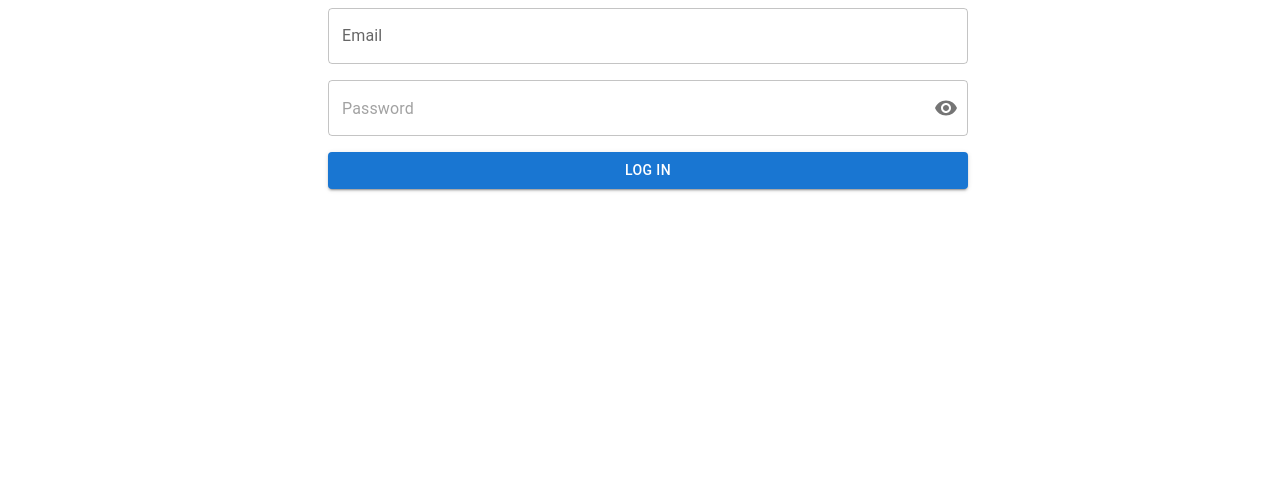
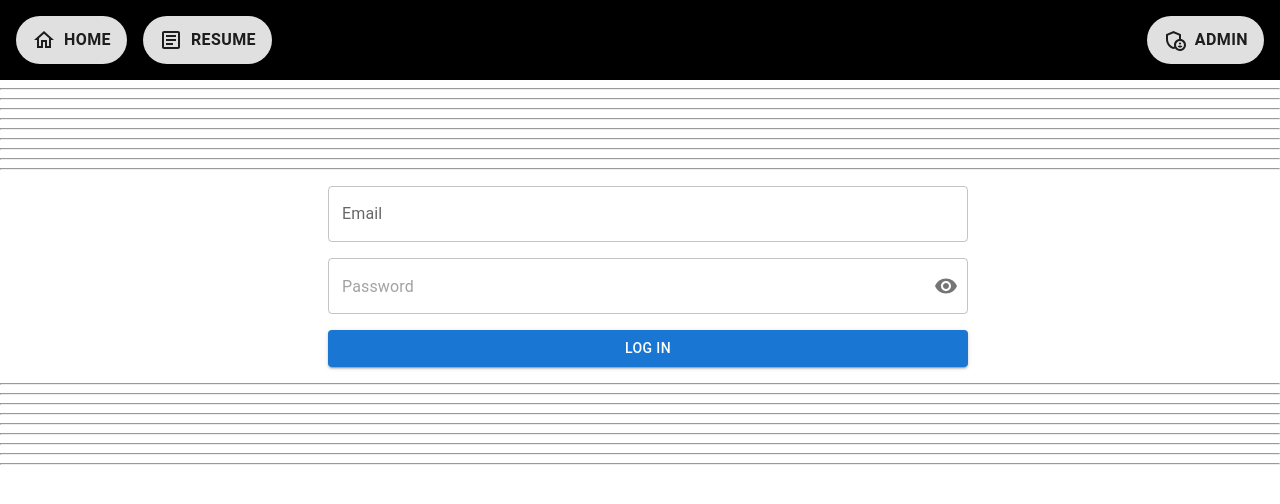
Before and after one commit to OTTTO/personal-website, a React (Create React App) app: page /admin in a window 1280 px wide. Shown: the top 504 px of the page. Built offline with nearby package versions, Linux system fonts and the light colour scheme; no server answers.

Commit message:
PWRX-31: Add admin to menu, rename theme, worm on home page

```diff
--- a/src/components/Menu.tsx
+++ b/src/components/Menu.tsx
@@ -1,18 +1,26 @@
-import { ArticleOutlined, HomeTwoTone } from "@mui/icons-material";
+import {
+  AdminPanelSettingsOutlined,
+  ArticleOutlined,
+  HomeOutlined,
+} from "@mui/icons-material";
 import { Box, Fab, Stack, Typography } from "@mui/material";
 
 export function Menu({ backgroundColor }) {
   return (
-    <Box>
-      <Stack
-        direction="row"
+    <Box
       sx={{
         backgroundColor: { backgroundColor },
-          "padding-left": "1rem",
+        padding: "0rem 0rem 1rem 1rem",
       }}
     >
-        <Fab variant="extended" href="/" sx={{ margin: "1rem 1rem 0rem 0rem" }}>
-          <HomeTwoTone sx={{ mr: 1 }} />
+      <Stack direction="row">
+        <Stack direction="row">
+          <Fab
+            variant="extended"
+            href="/"
+            sx={{ margin: "1rem 1rem 0rem 0rem" }}
+          >
+            <HomeOutlined sx={{ mr: 1 }} />
             <Typography variant="h6">HOME</Typography>
           </Fab>
           <Fab
@@ -24,6 +32,23 @@ export function Menu({ backgroundColor }) {
             <Typography variant="h6">RESUME</Typography>
           </Fab>
         </Stack>
+        <Stack
+          direction="row"
+          sx={{
+            justifyContent: "flex-end",
+            width: "100%",
+          }}
+        >
+          <Fab
+            variant="extended"
+            href="/admin"
+            sx={{ margin: "1rem 1rem 0rem 0rem" }}
+          >
+            <AdminPanelSettingsOutlined sx={{ mr: 1 }} />
+            <Typography variant="h6">ADMIN</Typography>
+          </Fab>
+        </Stack>
+      </Stack>
     </Box>
   );
 }
--- /dev/null
+++ b/src/hooks/useWindowDimensions.tsx
@@ -0,0 +1,26 @@
+import { useState, useEffect } from "react";
+
+function getWindowDimensions() {
+  const { innerWidth: width, innerHeight: height } = window;
+  return {
+    width,
+    height,
+  };
+}
+
+export default function useWindowDimensions() {
+  const [windowDimensions, setWindowDimensions] = useState(
+    getWindowDimensions()
+  );
+
+  useEffect(() => {
+    function handleResize() {
+      setWindowDimensions(getWindowDimensions());
+    }
+
+    window.addEventListener("resize", handleResize);
+    return () => window.removeEventListener("resize", handleResize);
+  }, []);
+
+  return windowDimensions;
+}
--- a/src/pages/Home/Home.tsx
+++ b/src/pages/Home/Home.tsx
@@ -1,27 +1,60 @@
 import { ThemeProvider, Typography } from "@mui/material";
-import resumeTheme from "themes/resumeTheme";
 import { Menu } from "components/Menu";
-import { Box } from "@mui/system";
+import { Box, Stack } from "@mui/system";
+import mainTheme from "themes/mainTheme";
+import angel from "images/angel.jpeg";
+import useWindowDimensions from "hooks/useWindowDimensions";
 
 export function Home() {
   const intro = `I've been a professional software developer since 2016. I started learning
     a couple of years before that by reading books and doing code challenges.
+    Although I did eventually end up getting a bachelors in CS,
     I pride myself on being self taught because to me the discipline of
     software development is an iterative process of teaching one's self as you
     build project after project. Being in consulting, it is not very often
-that I face the same technology stack that I have worked with previously so
+    that I face the exact same technology stack that I have worked with previously so
     I am grateful that I have cultivated the ability to learn on the fly. I
     enjoy helping others get started in their programming careers as well as
     pairing with fellow developers both inside and outside of work. If you'd
-like to contact me for any reason you can reach me at
-contact.dylan.beckwith@gmail.com`;
+    like to contact me for any reason you can reach me at contact.dylan.beckwith@gmail.com`;
+
+  const websiteInfo = `This website was built from the ground up with NodeJS, GraphQL, Postgres, and React.
+    It currently serves as a personal resume and portfolio,
+    but it is also a CMS behind the scenes which I use to administer changes to the frontend`;
+  const { height, width } = useWindowDimensions();
   return (
-    <ThemeProvider theme={resumeTheme}>
+    <ThemeProvider theme={mainTheme}>
       <Menu backgroundColor="black" />
-      <Box sx={{ backgroundColor: "black" }}>
+      <Box sx={{ backgroundColor: "black", height: "100vh" }}>
+        {width < 675 && (
+          <Box margin="0 auto" sx={{ padding: "2rem 0rem 0rem 2rem" }}>
+            <img src={angel} alt="Angel's Landing" width="80%"></img>
+          </Box>
+        )}
+        <Stack direction="row" sx={{ padding: "2rem 0rem 0rem 2rem" }}>
+          {width > 675 && (
+            <img
+              src={angel}
+              alt="Angel's Landing"
+              width="40%"
+              height="80%"
+            ></img>
+          )}
+          <Stack
+            direction="column"
+            width={width > 675 ? "90%" : "55%"}
+            padding="0rem 0rem 0rem 1rem"
+          >
             <Typography variant="h5" color="white">
               {intro}
             </Typography>
+            <br></br>
+            <br></br>
+            <Typography variant="h5" color="white">
+              {websiteInfo}
+            </Typography>
+          </Stack>
+        </Stack>
       </Box>
     </ThemeProvider>
   );
--- a/src/pages/Login/AdminLogin.tsx
+++ b/src/pages/Login/AdminLogin.tsx
@@ -8,10 +8,13 @@ import {
   InputAdornment,
   InputLabel,
   OutlinedInput,
+  ThemeProvider,
 } from "@mui/material";
 import { Stack } from "@mui/system";
+import { Menu } from "components/Menu";
 import { ADMIN_LOGIN } from "queries/adminLogin";
 import React from "react";
+import mainTheme from "themes/mainTheme";
 
 interface LoginForm {
   email: string;
@@ -63,7 +66,12 @@ function AdminLogin() {
   };
 
   return (
-    <Box sx={{ margin: "auto", width: "50%" }}>
+    <ThemeProvider theme={mainTheme}>
+      <Menu backgroundColor="black"></Menu>
+      {new Array(9).fill(true).map((el, idx) => (
+        <hr key={idx}></hr>
+      ))}
+      <Box sx={{ margin: "0 auto", width: "50%" }}>
         <Stack direction="column">
           <FormControl sx={{ m: 1, width: "40rem" }} variant="outlined">
             <InputLabel htmlFor="outlined-adornment-password">Email</InputLabel>
@@ -109,6 +117,10 @@ function AdminLogin() {
           </Button>
         </Stack>
       </Box>
+      {new Array(9).fill(true).map((el, idx) => (
+        <hr key={idx}></hr>
+      ))}
+    </ThemeProvider>
   );
 }
 
--- a/src/pages/Resume/Resume.tsx
+++ b/src/pages/Resume/Resume.tsx
@@ -13,7 +13,7 @@ import {
   AccordionDetails,
   Divider,
 } from "@mui/material";
-import resumeTheme from "themes/resumeTheme";
+import mainTheme from "themes/mainTheme";
 import reactIcon from "images/reactjs-icon.svg";
 import nodeIcon from "images/nodejs-icon.svg";
 import graphQlIcon from "images/graphql-icon.svg";
@@ -26,8 +26,6 @@ import {
   GitHub,
   MailOutline,
   RemoveCircle,
-  HomeTwoTone,
-  ArticleOutlined,
 } from "@mui/icons-material";
 import { v4 as uuid } from "uuid";
 import { Menu } from "components/Menu";
@@ -361,7 +359,7 @@ export function Resume() {
   if (error) return <p>Error : {error.message}</p>;
 
   return (
-    <ThemeProvider theme={resumeTheme}>
+    <ThemeProvider theme={mainTheme}>
       <Menu backgroundColor="black" />
       <Box
         padding="1rem 0rem 1rem 0rem"
--- /dev/null
+++ b/src/themes/mainTheme.tsx
@@ -0,0 +1,48 @@
+import { createTheme } from "@mui/material";
+
+const mainTheme = createTheme();
+
+mainTheme.typography.h1 = {
+  fontSize: "2.2rem",
+  fontWeight: "normal",
+  "@media (min-width:735px)": {
+    fontSize: "3.5rem",
+  },
+  "@media (min-width:1035px)": {
+    fontSize: "5rem",
+  },
+};
+
+mainTheme.typography.h3 = {
+  fontSize: "1.5rem",
+  fontWeight: "normal",
+  "@media (min-width:735px)": {
+    fontSize: "2.5rem",
+  },
+  "@media (min-width:1035px)": {
+    fontSize: "3.5rem",
+  },
+};
+
+mainTheme.typography.h4 = {
+  fontSize: "0.8rem",
+  fontWeight: "normal",
+  "@media (min-width:735px)": {
+    fontSize: "1rem",
+  },
+  "@media (min-width:1035px)": {
+    fontSize: "1.5rem",
+  },
+};
+
+mainTheme.typography.h6 = {
+  fontSize: "0.5rem",
+  "@media (min-width:735px)": {
+    fontSize: "0.8rem",
+  },
+  "@media (min-width:1035px)": {
+    fontSize: "1rem",
+  },
+};
+
+export default mainTheme;
--- a/src/themes/resumeTheme.tsx
+++ /dev/null
@@ -1,48 +0,0 @@
-import {createTheme} from '@mui/material'
-
-const resumeTheme = createTheme();
-
-resumeTheme.typography.h1 = {
-    fontSize: '2.2rem',
-    fontWeight: 'normal',
-    '@media (min-width:735px)': {
-      fontSize: '3.5rem',
-    },
-    '@media (min-width:1035px)': {
-      fontSize: '5rem',
-    },
-  };
-
-resumeTheme.typography.h3 = {
-  fontSize: '1.5rem',
-  fontWeight: 'normal',
-  '@media (min-width:735px)': {
-    fontSize: '2.5rem',
-  },
-  '@media (min-width:1035px)': {
-    fontSize: '3.5rem',
-  },
-};
-
-resumeTheme.typography.h4 = {
-    fontSize: '0.8rem',
-    fontWeight: 'normal',
-    '@media (min-width:735px)': {
-      fontSize: '1rem',
-      },
-    '@media (min-width:1035px)': {
-      fontSize: '1.5rem',
-    },
-  };
-
-resumeTheme.typography.h6 = {
-    fontSize: '0.5rem',
-    '@media (min-width:735px)': {
-      fontSize: '0.8rem',
-      },
-    '@media (min-width:1035px)': {
-      fontSize: '1rem',
-    },
-  };
-
-export default resumeTheme;
```
Also changed, not shown: 1 other file (tests, documents, lock files or other folders). Lines whose indentation alone changed are shown as unchanged.
